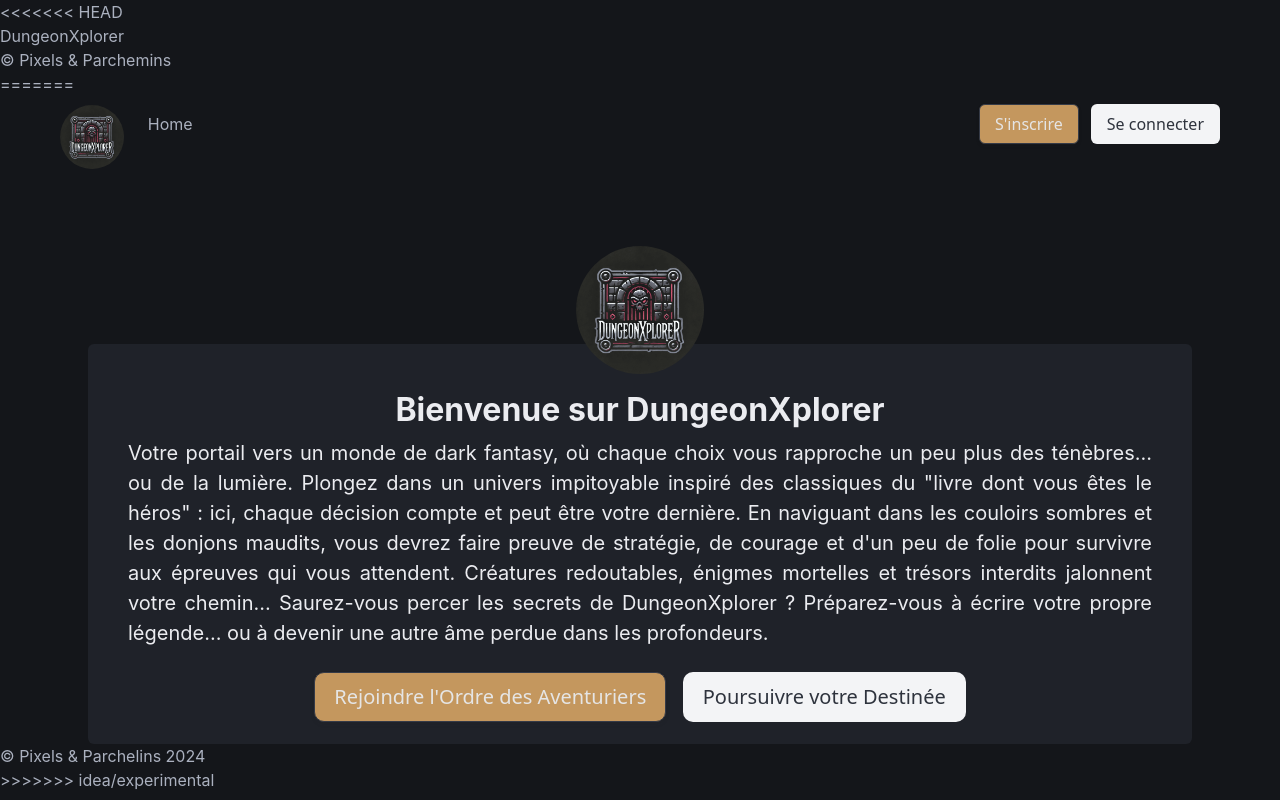
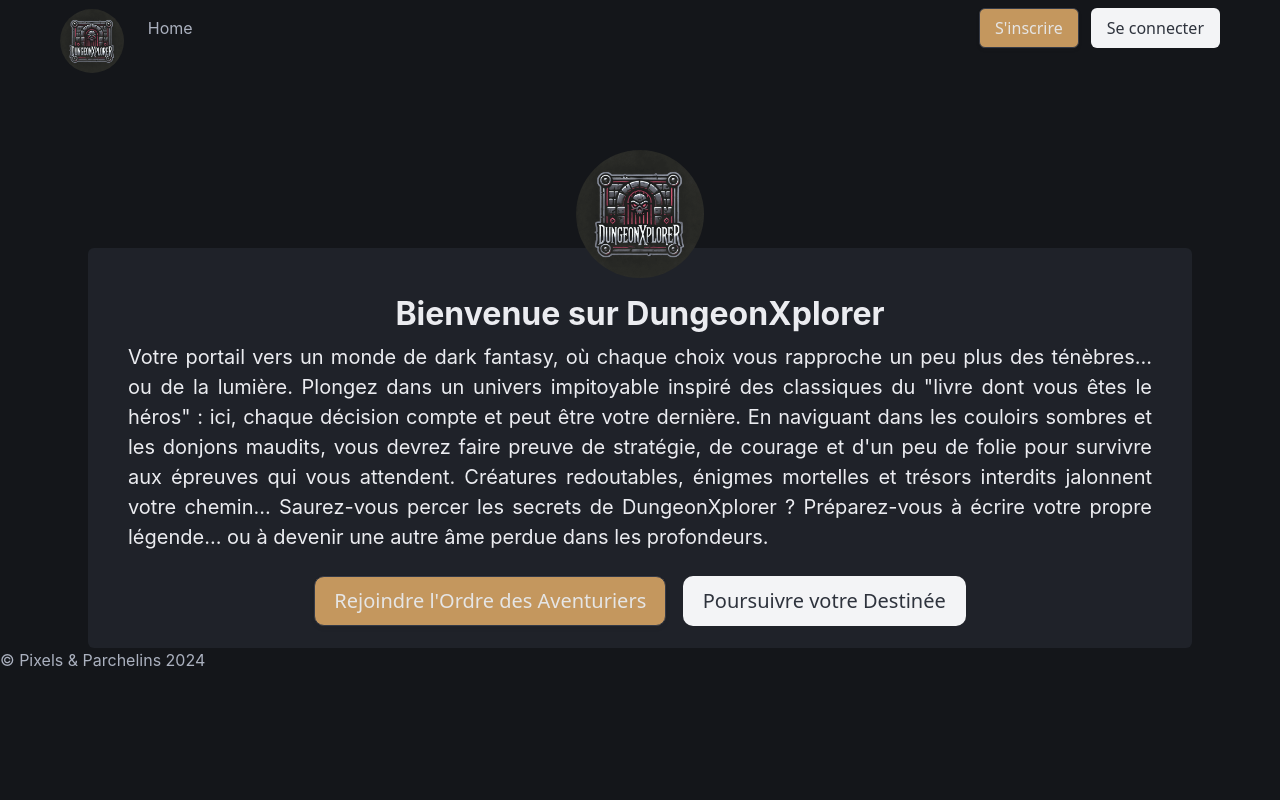
Before and after one commit to baptiste-aubignat/DungeonXplorer, a PHP site: page / in a window 1280 px wide. Run offline with PHP 8.4, Linux system fonts and the light colour scheme; some web fonts are replaced.

Commit message:
résolution conflits terminée

```diff
--- a/index.php
+++ b/index.php
@@ -15,13 +15,6 @@
     </head>
     <body>
         <header>
-<<<<<<< HEAD
-            <h1>DungeonXplorer</h1>
-        </header>
-        <footer>
-            <p>&copy; Pixels & Parchemins</p>
-        </footer>
-=======
             <nav class="navbar" aria-label="main navigation">
                 <div class="navbar-brand pl-6">
                     <a class="navbar-item" href="#">
@@ -94,6 +87,5 @@
             <p>&copy; Pixels & Parchelins 2024</p>
         </footer>
         <script defer src="scripts/script.js"></script>
->>>>>>> idea/experimental
     </body>
 </html>
```
